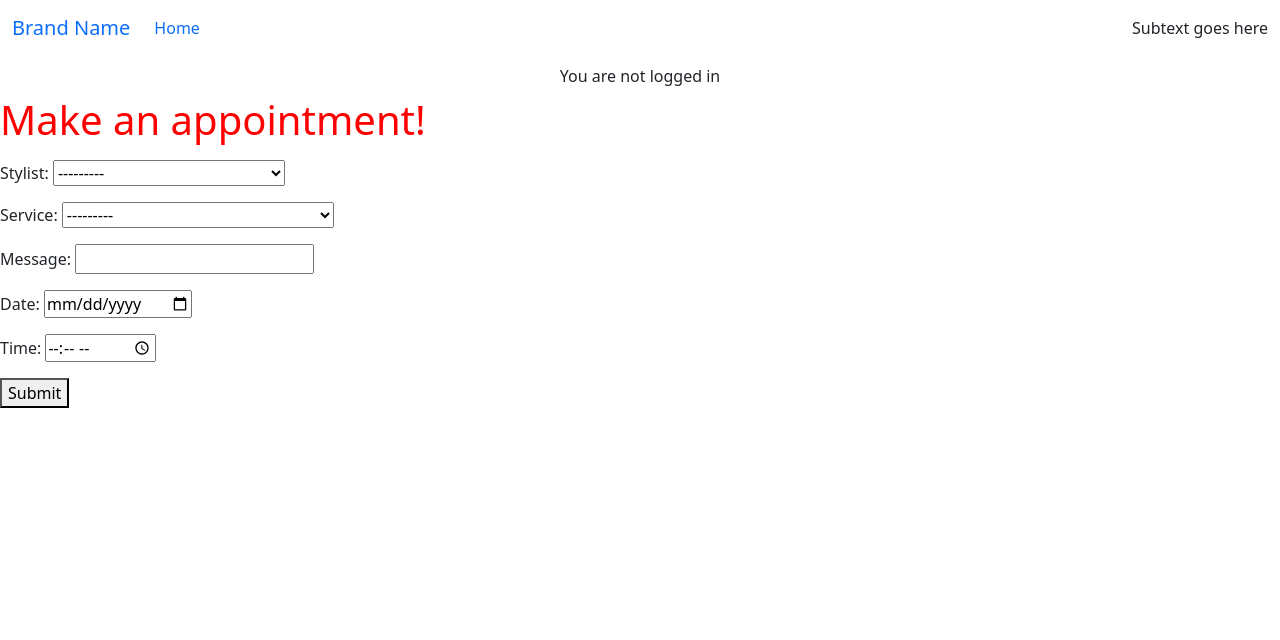
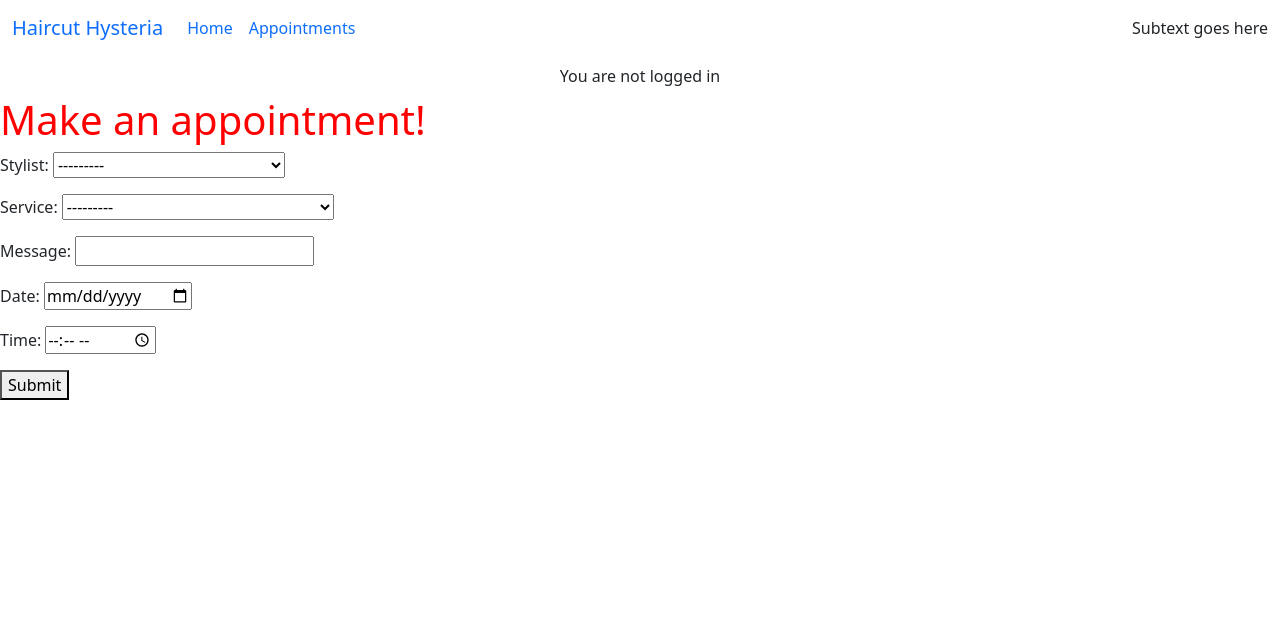
Before and after one commit to E-Printer/haircut-hysteria, a Django app: page /make-booking/ in a window 1280 px wide. Shown: the top 640 px of the page. Run offline with Django 4.2, Linux system fonts and the light colour scheme; tables that the repository leaves empty hold one stand-in row (values such as "Sample post"); some libraries are stand-ins or nearby versions.

Commit message:
Update my_bookings and new_booking templates to display the my booking form so it functions. Update base.html to add Appointments to nav

```diff
--- a/appointments/templates/new_booking.html
+++ b/appointments/templates/new_booking.html
@@ -1,16 +1,33 @@
 {% extends 'base.html' %}
 {% load static %}
+
 {% block content %}
 <div>
+    <h1>Make an appointment!</h1>
     <form action="" method="post">
-        <h1>
-            Make an appointment!
-        </h1>
-        <p>
+        {% csrf_token %}
+
+        <div>
+            <!-- Render form fields manually for better control -->
             {{ form.as_p }}
-            {% csrf_token %}
-        </p>
-        <button type="submit">Submit</button>
+        </div>
+
+        <div>
+            <!-- Submit button -->
+            <button type="submit">Submit</button>
+        </div>
     </form>
 </div>
 {% endblock content %}
+
+{% if form.errors %}
+    <div class="error">
+        <ul>
+            {% for field in form %}
+                {% for error in field.errors %}
+                    <li>{{ error }}</li>
+                {% endfor %}
+            {% endfor %}
+        </ul>
+    </div>
+{% endif %}
--- a/templates/base.html
+++ b/templates/base.html
@@ -1,19 +1,13 @@
 {% load static %}
 
-<!-- {% url 'home' as home_url %}
-<!-- {% url 'about' as about_url %}
-{% url 'review' as review_url %}
-{% url 'contact' as contact_url %}
-{% url 'account_login' as login_url %}
-{% url 'account_signup' as signup_url %}
-{% url 'account_logout' as logout_url %} -->
-
+{% url 'home' as home_url %}
+{% url 'make_booking' as make_booking_url %}
 
 <!DOCTYPE html>
 <html class="h-100" lang="en">
 
 <head>
-    <title>Title goes here</title>
+    <title>Haircut Hysteria</title>
     <meta name="viewport" content="width=device-width, initial-scale=1">
 
     <!-- Google Fonts CSS -->
@@ -41,7 +35,7 @@
     <nav class="navbar navbar-expand-lg">
         <div class="container-fluid">
             <a class="navbar-brand" href="{% url 'home' %}">
-                <span class="brand">Brand Name</span>
+                <span class="brand">Haircut Hysteria</span>
             </a>
             <button class="navbar-toggler" type="button" data-bs-toggle="collapse" data-bs-target="#navbarText"
                 aria-controls="navbarText" aria-expanded="false" aria-label="Toggle navigation">
@@ -50,10 +44,11 @@
             <div class="collapse navbar-collapse" id="navbarText">
                 <ul class="navbar-nav me-auto mb-2 mb-lg-0">
                     <li class="nav-item">
-                        <a class="nav-link {% if request.path == home_url %}active" aria-current="page{% endif %}"
-                            href="{% url 'home' %}">Home</a>
+                        <a class="nav-link {% if request.path == '/' %}active{% endif %}" href="{% url 'home' %}">Home</a>
                     </li>
-
+                    <li class="nav-item">
+                        <a class="nav-link {% if request.path == '/make-booking/' %}active{% endif %}" href="{% url 'make_booking' %}">Appointments</a>
+                    </li>
                 </ul>
                 <span class="navbar-subtext">
                     Subtext goes here
@@ -61,6 +56,7 @@
             </div>
         </div>
     </nav>
+
     <div class="container">
         <div class="row">
             <div class="col-md-8 offset-md-2">
@@ -73,9 +69,8 @@
             </div>
         </div>
     </div>
+
     <main class="flex-shrink-0 main-bg">
-
-
 
         <div class="login-status">
             {% if user.is_authenticated %}
@@ -84,6 +79,7 @@
             <p class="text-center m-2">You are not logged in</p>
             {% endif %}
         </div>
+
         {% block content %}
         <!-- Content Goes here -->
         {% endblock content %}
@@ -104,14 +100,11 @@
             <a class="social-icons" href="https://www.instagram.com/" target="_blank" rel="noopener"
                 aria-label="Visit our Instagram page (opens in a new tab)">
                 <i class="fa-brands fa-instagram"></i></a>
-
         </p>
     </footer>
 
     <script src="https://cdn.jsdelivr.net/npm/bootstrap@5.0.1/dist/js/bootstrap.bundle.min.js"
-        integrity="sha384-gtEjrD/SeCtmISkJkNUaaKMoLD0//ElJ19smozuHV6z3Iehds+3Ulb9Bn9Plx0x4" crossorigin="anonymous">
-
-    </script>
+        integrity="sha384-gtEjrD/SeCtmISkJkNUaaKMoLD0//ElJ19smozuHV6z3Iehds+3Ulb9Bn9Plx0x4" crossorigin="anonymous"></script>
 
     <!-- Font Awesome CSS -->
     <script src="https://kit.fontawesome.com/3a4645c4d4.js" crossorigin="anonymous"></script>
```
Also changed, not shown: appointments/templates/my_bookings.html (+14 -11 lines).
